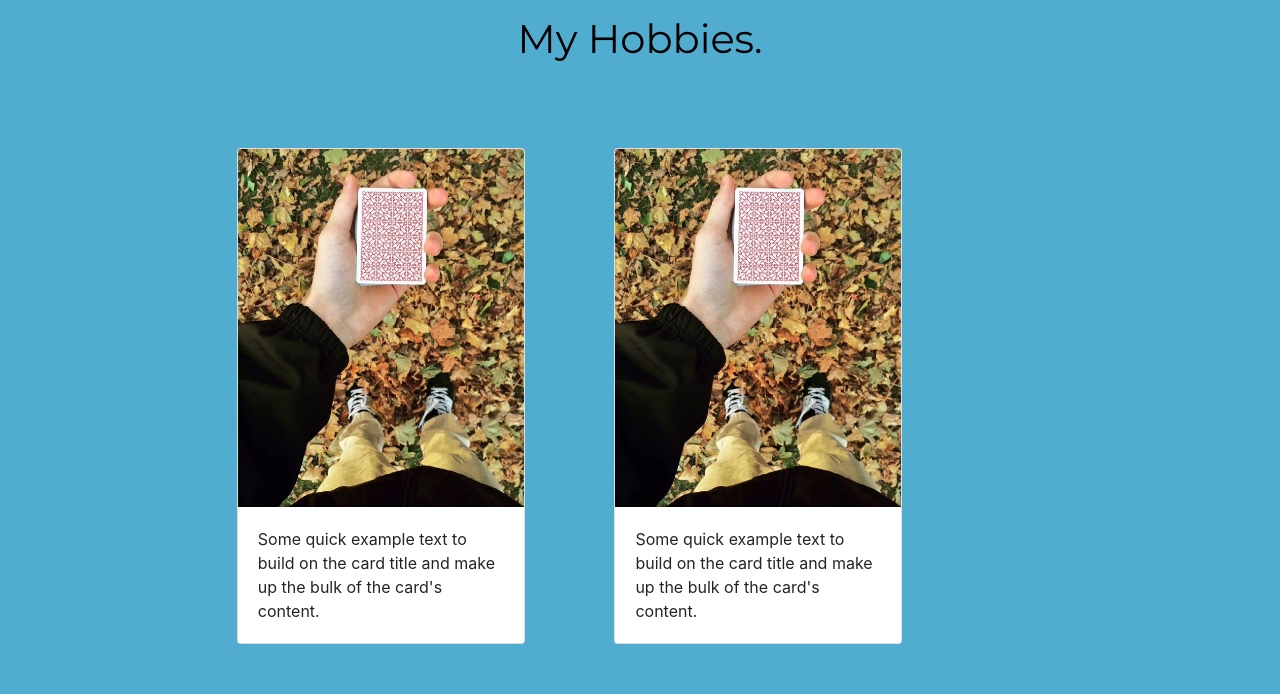
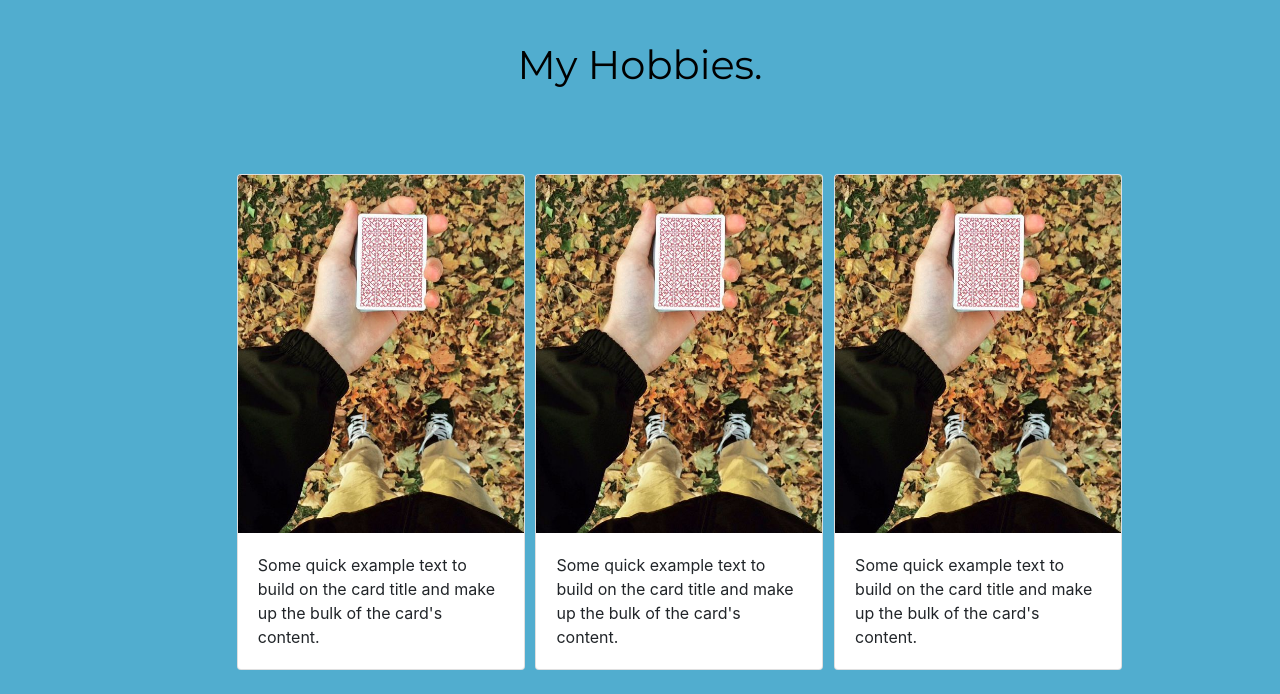
Before and after one commit to jerry6066/personal-site, a plain HTML site: page index.html in a window 1280 px wide. Shown: the part 1990-2684 px from the top of the page. Drawn offline with nearby package versions, Linux system fonts and the light colour scheme.

Commit message:
modify index

```diff
--- a/index.html
+++ b/index.html
@@ -58,7 +58,7 @@
           <div class="intro-block">
             <h1 class="hello">HELLO</h1>
             <h2>Here's who I am & what I do</h2>
-            <button type="button" class="btn btn-dark btn-lg project-button">PROJECTS</button>
+            <button type="button" class="btn btn-dark project-button">PROJECTS</button>
             <p class="self-intro">Lorem ipsum dolor sit amet. Lorem ipsum dolor sit amet. Lorem ipsum dolor sit amet.  dolor s</p>
             <p class="self-intro">Lorem ipsum dolor sit amet. Lorem ipsum dolor sit amet. olor s</p>
           </div>
@@ -72,7 +72,7 @@
         <p class="position2">quis in duis, iaculis id felis.</p>
       </div>
     </section>
-
+    <hr>
     <section class="middle-section">
       <div class="skills">
         <h2 class="my-skills">My Skills.</h2>
@@ -90,11 +90,10 @@
         </div>
       </div>
     </section>
-
     <section class="bottom-section">
       <h2 class="my-hobbies">My Hobbies.</h2>
       <div class="row hobby-row">
-        <div class="hobby-column">
+        <div class="hobby-column col-md-4">
             <div class="card" style="width: 18rem;">
               <img src="images/hobby1.jpg" class="card-img-top" alt="...">
               <div class="card-body">
@@ -103,7 +102,7 @@
             </div>
         </div>
 
-        <div class="hobby-column">
+        <div class="hobby-column col-md-4">
             <div class="card" style="width: 18rem;">
               <img src="images/hobby1.jpg" class="card-img-top" alt="...">
               <div class="card-body">
@@ -112,7 +111,7 @@
             </div>
         </div>
 
-        <div class="hobby-column">
+        <div class="hobby-column col-md-4">
             <div class="card" style="width: 18rem;">
               <img src="images/hobby1.jpg" class="card-img-top" alt="...">
               <div class="card-body">
```
